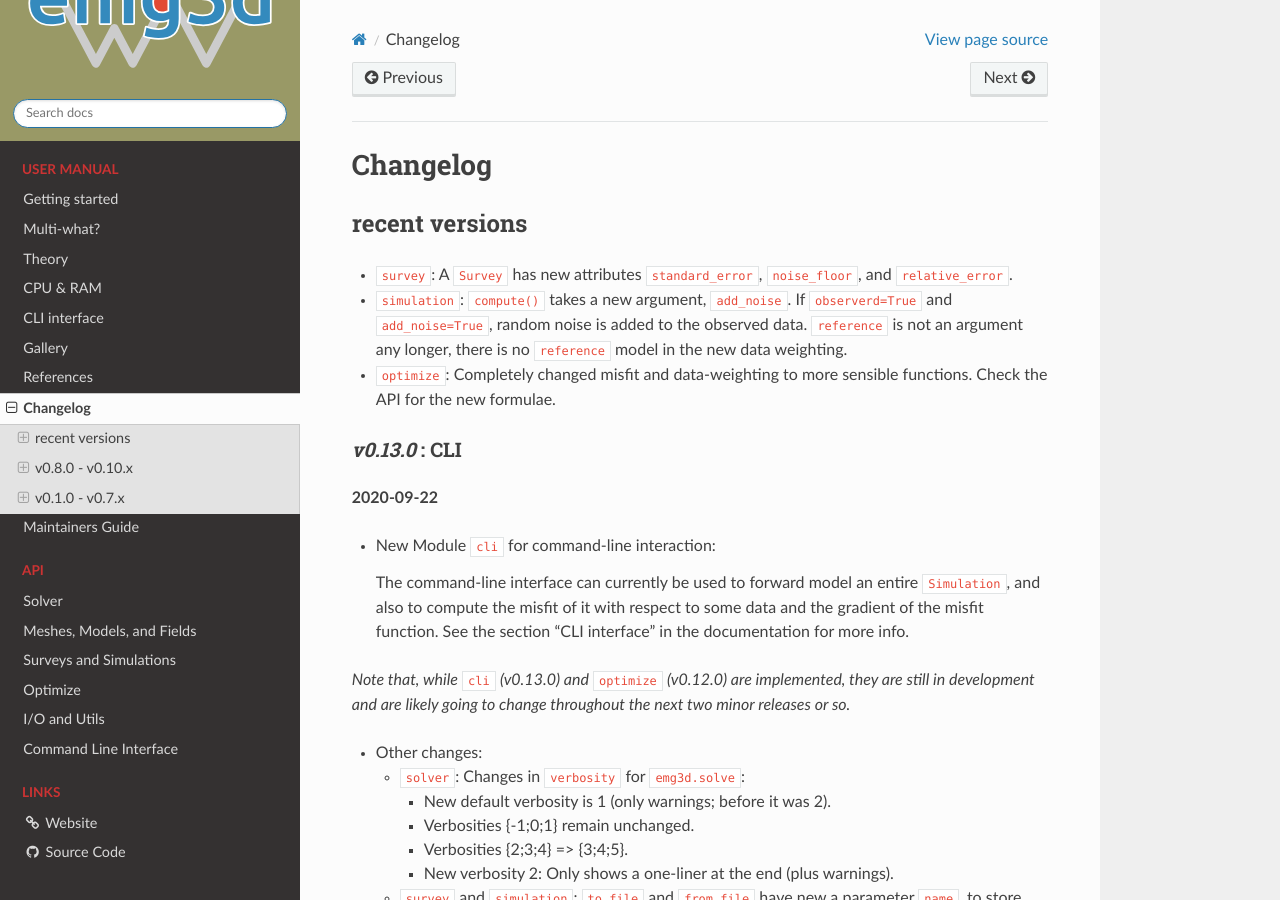
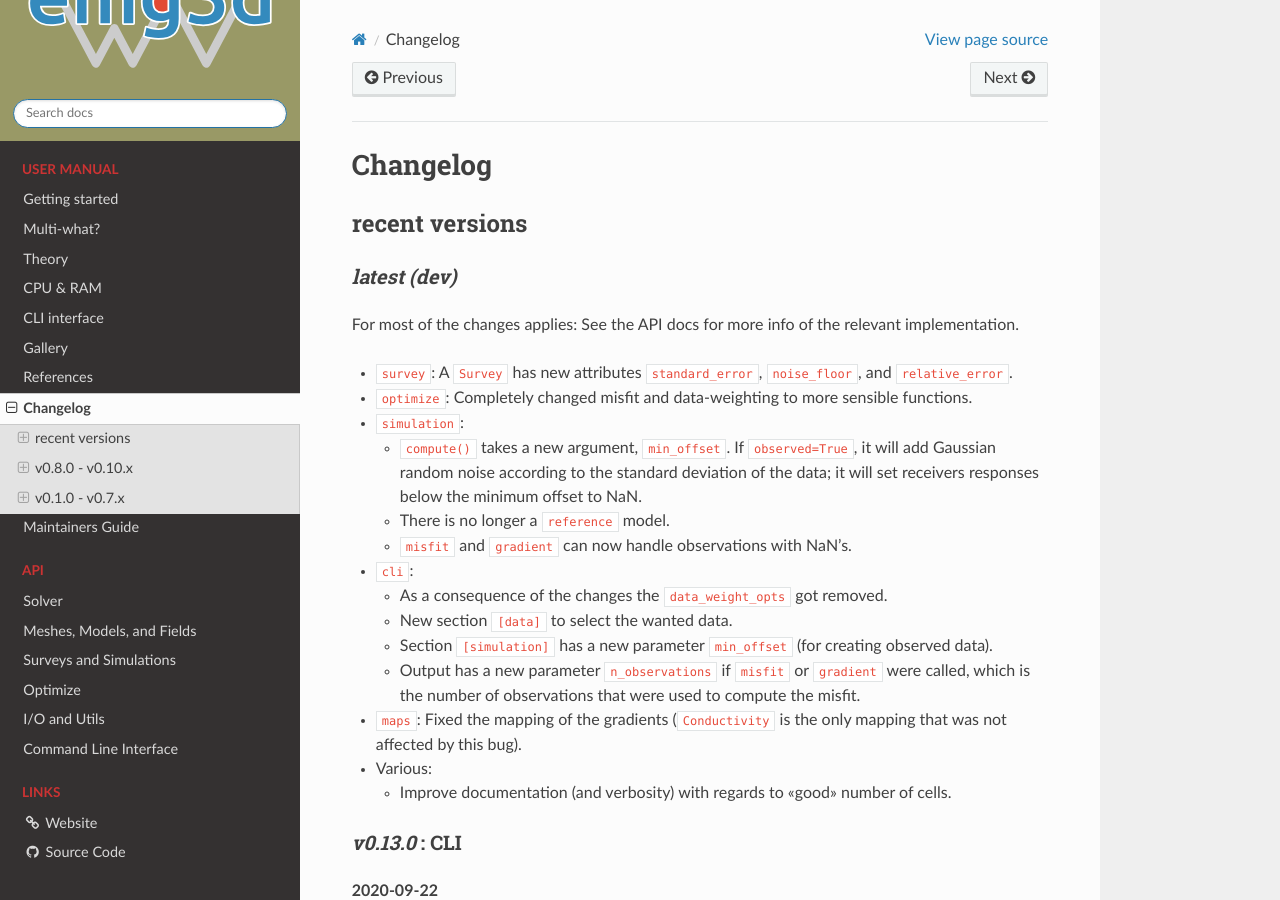
Before and after one commit to emsig/emg3d, a Sphinx documentation site: the page built from docs/changelog.rst, in a window 1280 px wide and 900 px high. Built offline with Sphinx 7.4.7 and the Read the Docs theme 2.0.0, drawn with Linux system fonts in a browser that asks for light colours; the version number could not be read and is left out.

```diff
--- a/CHANGELOG.rst
+++ b/CHANGELOG.rst
@@ -5,14 +5,42 @@ Changelog
 recent versions
 """""""""""""""
 
+
+*latest (dev)*
+--------------
+
+For most of the changes applies: See the API docs for more info of the relevant
+implementation.
+
 - ``survey``: A ``Survey`` has new attributes ``standard_error``,
   ``noise_floor``, and ``relative_error``.
-- ``simulation``: ``compute()`` takes a new argument, ``add_noise``. If
-  ``observerd=True`` and ``add_noise=True``, random noise is added to the
-  observed data. ``reference`` is not an argument any longer, there is no
-  ``reference`` model in the new data weighting.
 - ``optimize``: Completely changed misfit and data-weighting to more sensible
-  functions. Check the API for the new formulae.
+  functions.
+- ``simulation``:
+
+  - ``compute()`` takes a new argument, ``min_offset``. If ``observed=True``,
+    it will add Gaussian random noise according to the standard deviation of
+    the data; it will set receivers responses below the minimum offset to NaN.
+  - There is no longer a ``reference`` model.
+  - ``misfit`` and ``gradient`` can now handle observations with NaN's.
+
+- ``cli``:
+
+  - As a consequence of the changes the ``data_weight_opts`` got removed.
+  - New section ``[data]``  to select the wanted data.
+  - Section ``[simulation]`` has a new parameter ``min_offset`` (for creating
+    observed data).
+  - Output has a new parameter ``n_observations`` if ``misfit`` or ``gradient``
+    were called, which is the number of observations that were used to compute
+    the misfit.
+
+- ``maps``: Fixed the mapping of the gradients (``Conductivity`` is the only
+  mapping that was not affected by this bug).
+
+- Various:
+
+  - Improve documentation (and verbosity) with regards to «good» number of
+    cells.
 
 
 *v0.13.0* : CLI
```
Also changed, not shown: docs/cli.rst (+3 -4 lines), 7 other files.
